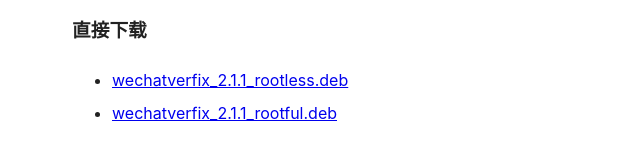
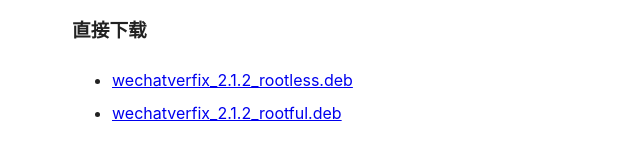
Before and after one commit to shitou6688/wvfix-repo, a plain HTML site: page index.html in a window 1280 px wide. Shown: the part 325-484 px from the top of the page, 228-868 px from the left. Drawn offline with Linux system fonts and the light colour scheme.

Commit message:
repo: 2.1.2 修正 rootless 包（带 /var/jb 路径、无目录项）

```diff
--- a/index.html
+++ b/index.html
@@ -13,6 +13,6 @@ li{margin:4px 0}</style>
 </ul>
 <h3>直接下载</h3>
 <ul>
-  <li><a href="debs/wechatverfix_2.1.1_rootless.deb">wechatverfix_2.1.1_rootless.deb</a></li>
-  <li><a href="debs/wechatverfix_2.1.1_rootful.deb">wechatverfix_2.1.1_rootful.deb</a></li>
+  <li><a href="debs/wechatverfix_2.1.2_rootless.deb">wechatverfix_2.1.2_rootless.deb</a></li>
+  <li><a href="debs/wechatverfix_2.1.2_rootful.deb">wechatverfix_2.1.2_rootful.deb</a></li>
 </ul>
```
Also changed, not shown: 6 other files.
